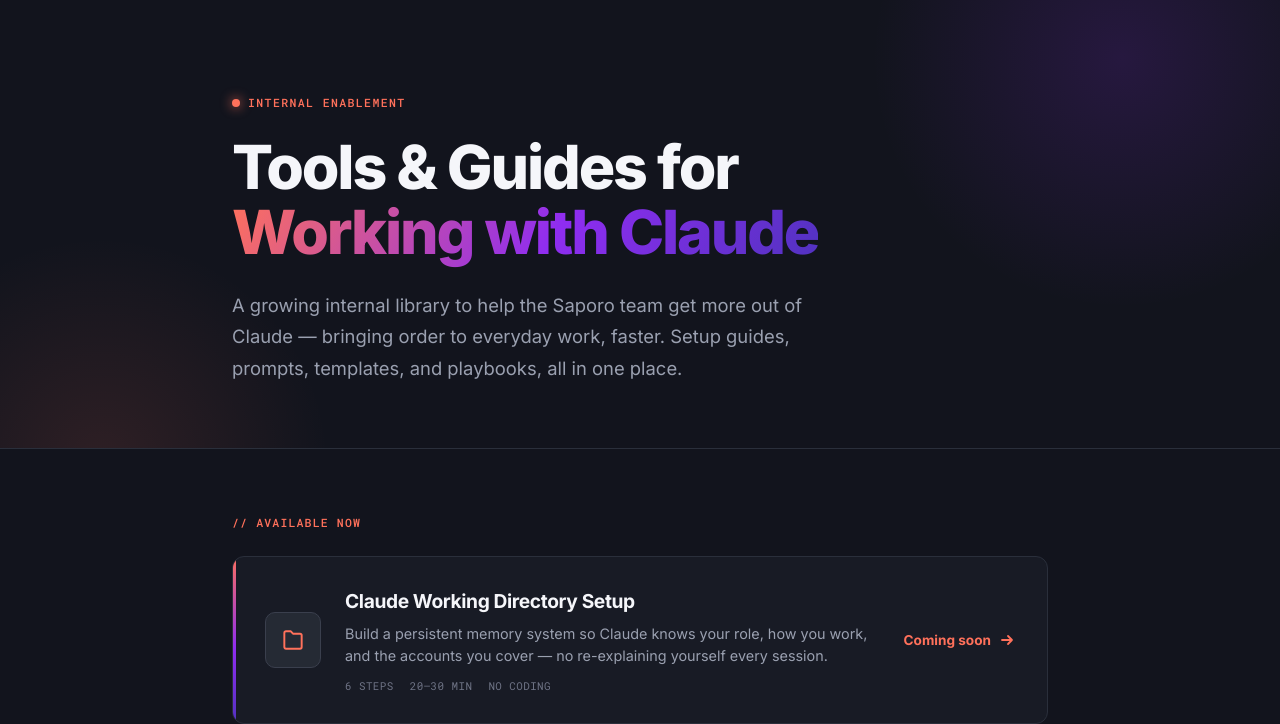
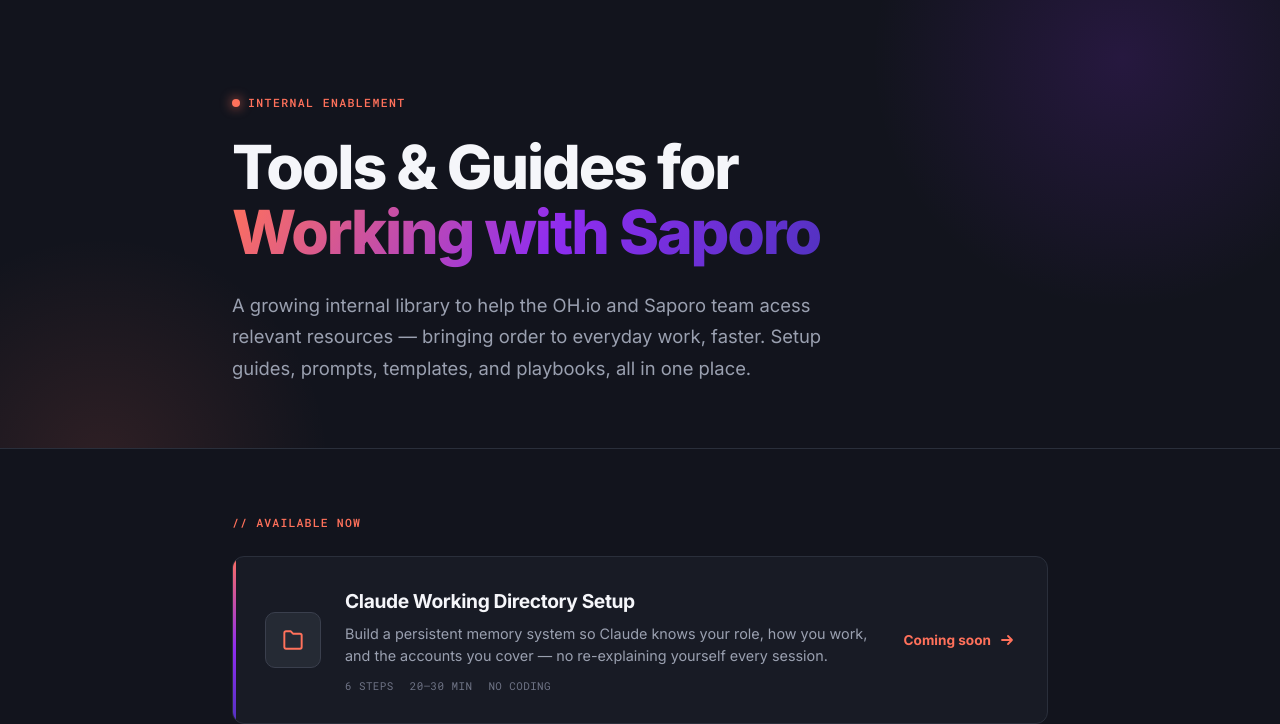
Before and after one commit to jon-oh-io/saporo-internal-enablement, a plain HTML site: page index.html in a window 1280 px wide. Shown: the part 77-801 px from the top of the page. Drawn offline with Linux system fonts and the light colour scheme.

Commit message:
Update index.html

```diff
--- a/index.html
+++ b/index.html
@@ -348,8 +348,8 @@
   <section class="hero">
     <div class="container">
       <div class="hero-eyebrow">Internal Enablement</div>
-      <h1>Tools &amp; Guides for<br /><span>Working with Claude</span></h1>
-      <p class="hero-sub">A growing internal library to help the Saporo team get more out of Claude — bringing order to everyday work, faster. Setup guides, prompts, templates, and playbooks, all in one place.</p>
+      <h1>Tools &amp; Guides for<br /><span>Working with Saporo</span></h1>
+      <p class="hero-sub">A growing internal library to help the OH.io and Saporo team acess relevant resources — bringing order to everyday work, faster. Setup guides, prompts, templates, and playbooks, all in one place.</p>
     </div>
   </section>
 
```
